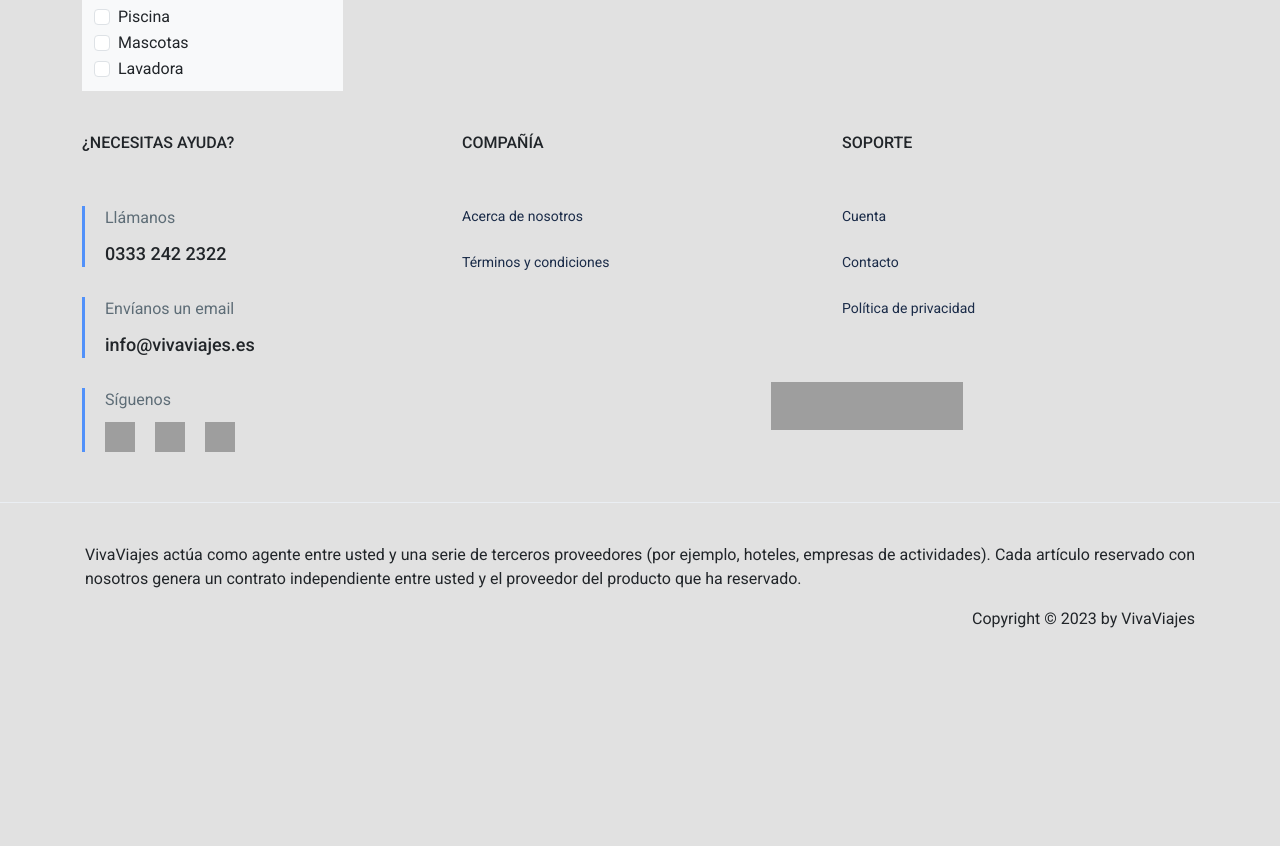
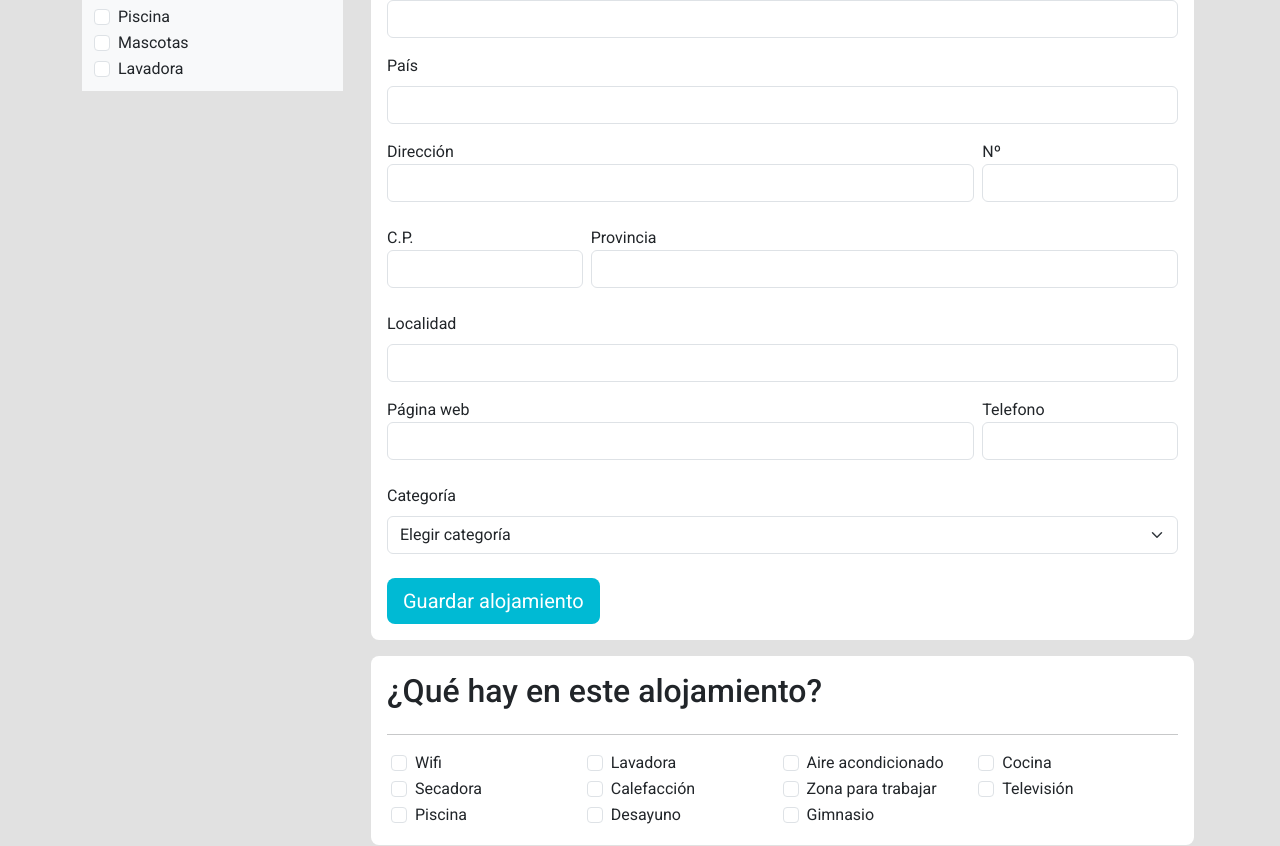
Before and after one commit to santiarroyave/team1-fe-gc-proyecto-final-frontend, an Angular app: page /admin/crear-oferta in a window 1280 px wide. Shown: the part 1160-2006 px from the top of the page. Before the commit the page ends 1847 px from the top, so only its background shows below. Built offline with nearby package versions, Linux system fonts and the light colour scheme; grey boxes are pictures that could not be loaded.

Commit message:
feat(crear-oferta): Añade el apartado de Alojamientos

```diff
--- a/src/app/components/admin/crear-oferta/crear-oferta.component.css
+++ b/src/app/components/admin/crear-oferta/crear-oferta.component.css
@@ -100,3 +100,6 @@
 .contenedorInfoOferta label{
     margin-top: 1em;
 }
+.form-check label{
+    margin-top: 0;
+}
--- a/src/app/components/admin/crear-oferta/crear-oferta.component.html
+++ b/src/app/components/admin/crear-oferta/crear-oferta.component.html
@@ -83,8 +83,93 @@
 
                 <!-- APARTADO ALOJAMIENTOS -->
                 <!-- ------------------------------------------------------------------------------------------------ -->
+                <div class="contenedorInfoOferta rounded-3 p-3 mt-3">
+                    <!-- Titulo y Boton agenda -->
+                    <div class="titulo d-flex justify-content-between align-items-center">
+                        <h2>Alojamiento</h2>
+                        <button class="btn btn-primary btn-lg botonAzul"><i class="bi bi-journal-bookmark-fill"></i> Agenda</button>
+                    </div>
+                    <hr>
 
+                    <!-- Nombre -->
+                    <label class="form-label">Nombre</label>
+                    <input class="form-control" type="text">
 
+                    <!-- País -->
+                    <label class="form-label">País</label>
+                    <input class="form-control" type="text">
+
+                    <!-- Dirección y Numero -->
+                    <div class="d-flex gap-2">
+                        <label class="form-label w-75">Dirección
+                            <input class="form-control" type="text">
+                        </label>
+
+                        <label class="form-label w-25">Nº
+                            <input class="form-control" type="text">
+                        </label>
+                    </div>
+
+                    <!-- C.P. y Provincia -->
+                    <div class="d-flex gap-2">
+                        <label class="form-label w-25">C.P.
+                            <input class="form-control" type="text">
+                        </label>
+
+                        <label class="form-label w-75">Provincia
+                            <input class="form-control" type="text">
+                        </label>
+                    </div>
+
+                    <!-- Localidad -->
+                    <label class="form-label">Localidad</label>
+                    <input class="form-control" type="text">
+
+                    <!-- Wen y Telefono -->
+                    <div class="d-flex gap-2">
+                        <label class="form-label w-75">Página web
+                            <input class="form-control" type="text">
+                        </label>
+
+                        <label class="form-label w-25">Telefono
+                            <input class="form-control" type="text">
+                        </label>
+                    </div>
+
+                    <!-- Categoría -->
+                    <label class="form-label">Categoría</label>
+                    <select class="form-select" aria-label="Default select example">
+                        <option selected default disabled>Elegir categoría</option>
+                        <option value="5">★★★★★</option>
+                        <option value="4">★★★★</option>
+                        <option value="3">★★★</option>
+                        <option value="2">★★</option>
+                        <option value="1">★</option>
+                        <option value="0">Apartamentos y cámpings</option>
+
+                    </select>
+
+                    <button class="btn btn-primary btn-lg botonAzul mt-4">Guardar alojamiento</button>
+                </div>
+
+                <!-- Servicios ALOJAMIENTOS -->
+                <!-- ----------------------------------------------- -->
+                <div class="contenedorInfoOferta rounded-3 p-3 mt-3">
+                    <!-- Titulo -->
+                    <div class="titulo d-flex justify-content-between align-items-center">
+                        <h2>¿Qué hay en este alojamiento?</h2>
+                    </div>
+                    <hr>
+
+                    <!-- Servicios -->
+                    <div class="row px-3">
+                        <div class="form-check col-6 col-md-3" *ngFor="let servicio of serviciosAlojamiento">
+                            <input class="form-check-input" type="checkbox" id="uno">
+                            <label class="form-check-label" for="uno">{{servicio}}</label>
+                        </div>
+                    </div>
+
+                </div>
 
                 <!-- fin zona de codigo -->
             </div>
--- a/src/app/components/admin/crear-oferta/crear-oferta.component.ts
+++ b/src/app/components/admin/crear-oferta/crear-oferta.component.ts
@@ -8,6 +8,8 @@ import { Component } from '@angular/core';
 export class CrearOfertaComponent {
 
   fotos:any = [];
+  serviciosAlojamiento:any = [];
+
   constructor(){
     this.fotos[0] = "https://concepto.de/wp-content/uploads/2015/03/paisaje-e1549600034372.jpg";
     this.fotos[1] = "https://concepto.de/wp-content/uploads/2015/03/paisaje-e1549600034372.jpg";
@@ -16,6 +18,8 @@ export class CrearOfertaComponent {
     this.fotos[4] = "https://concepto.de/wp-content/uploads/2015/03/paisaje-e1549600034372.jpg";
     this.fotos[5] = "https://concepto.de/wp-content/uploads/2015/03/paisaje-e1549600034372.jpg";
     this.fotos[6] = "https://concepto.de/wp-content/uploads/2015/03/paisaje-e1549600034372.jpg";
+
+    this.serviciosAlojamiento = ["Wifi", "Lavadora", "Aire acondicionado", "Cocina", "Secadora", "Calefacción", "Zona para trabajar", "Televisión", "Piscina", "Desayuno", "Gimnasio"];
   }
 
 }
```
